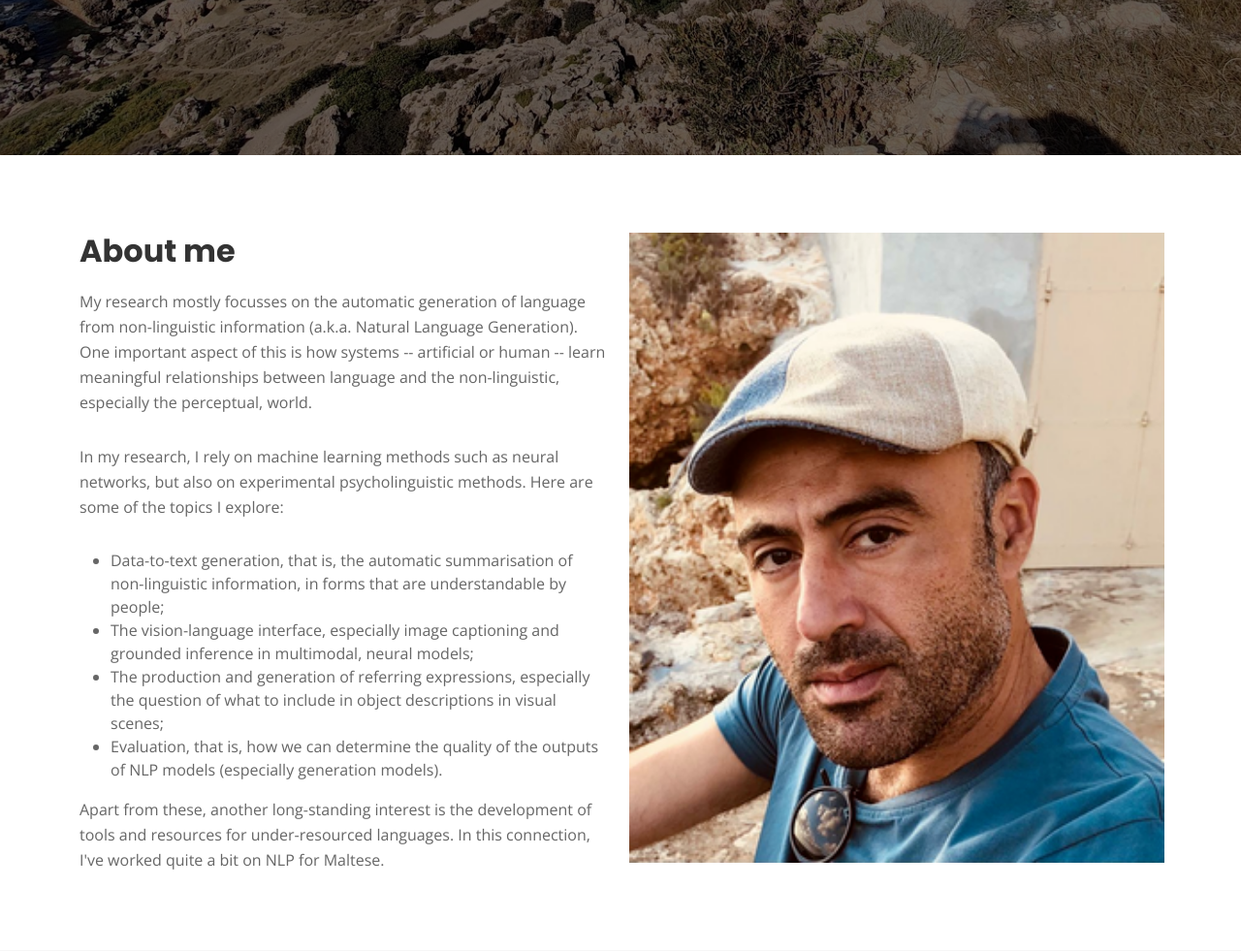
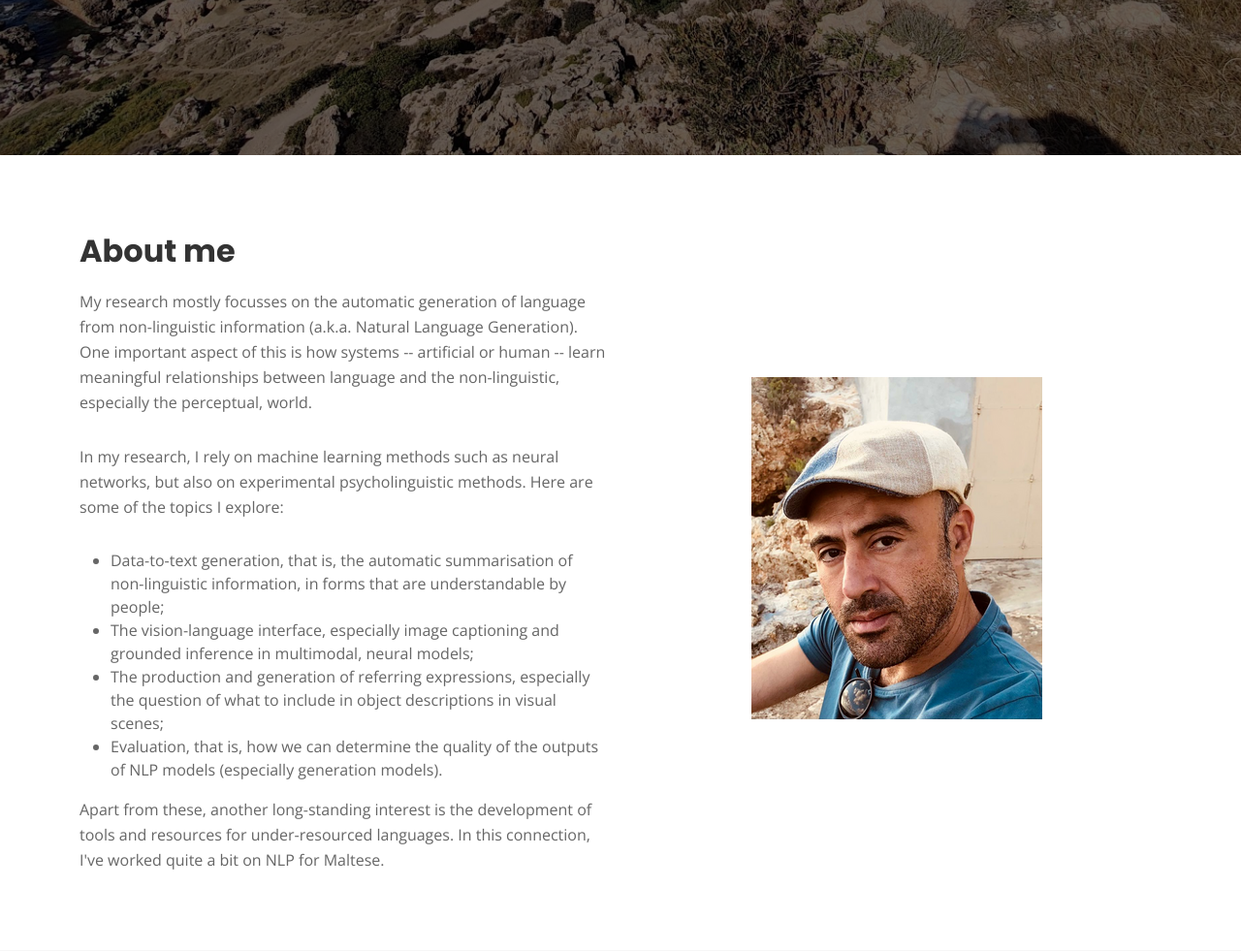
Before and after one commit to albertgatt/albertgatt.github.io, a PHP site: page /index.html in a window 1280 px wide. Shown: the part 640-1621 px from the top of the page at 97% size. Run offline with PHP 8.4, Linux system fonts and the light colour scheme; some libraries are stand-ins or nearby versions.

Commit message:
Reposition bg img

```diff
--- a/assets/css/style.css
+++ b/assets/css/style.css
@@ -545,7 +545,9 @@ section {
 #about .about-container .background {
   min-height: 300px;
   background: url(../img/ag_small_res.png) center top no-repeat;
-  background-size: contain;
+  background-size: auto;
+  background-position: center;
+  /*margin-top: 100px;*/
   margin-bottom: 10px;
 }
 
```
